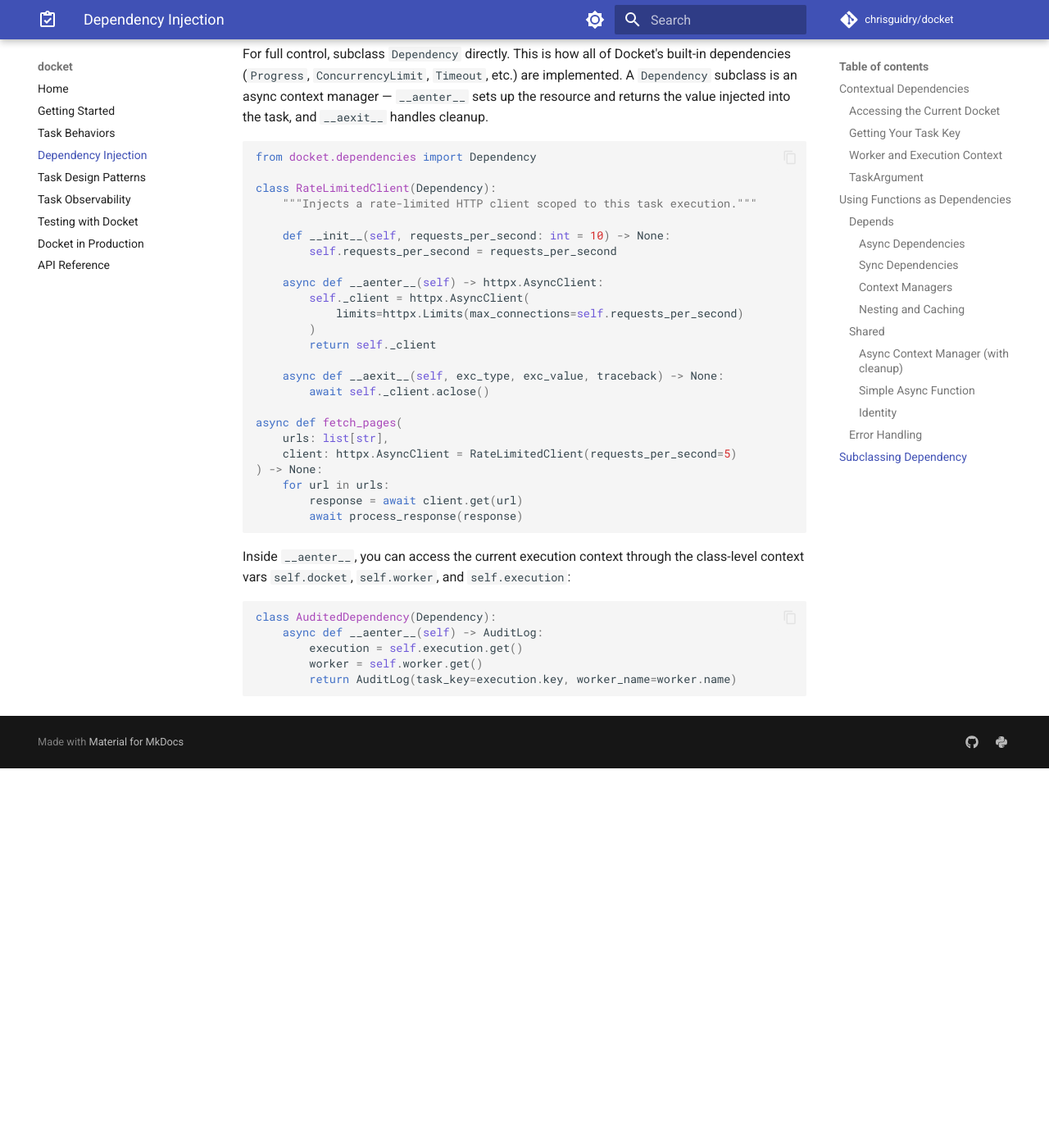
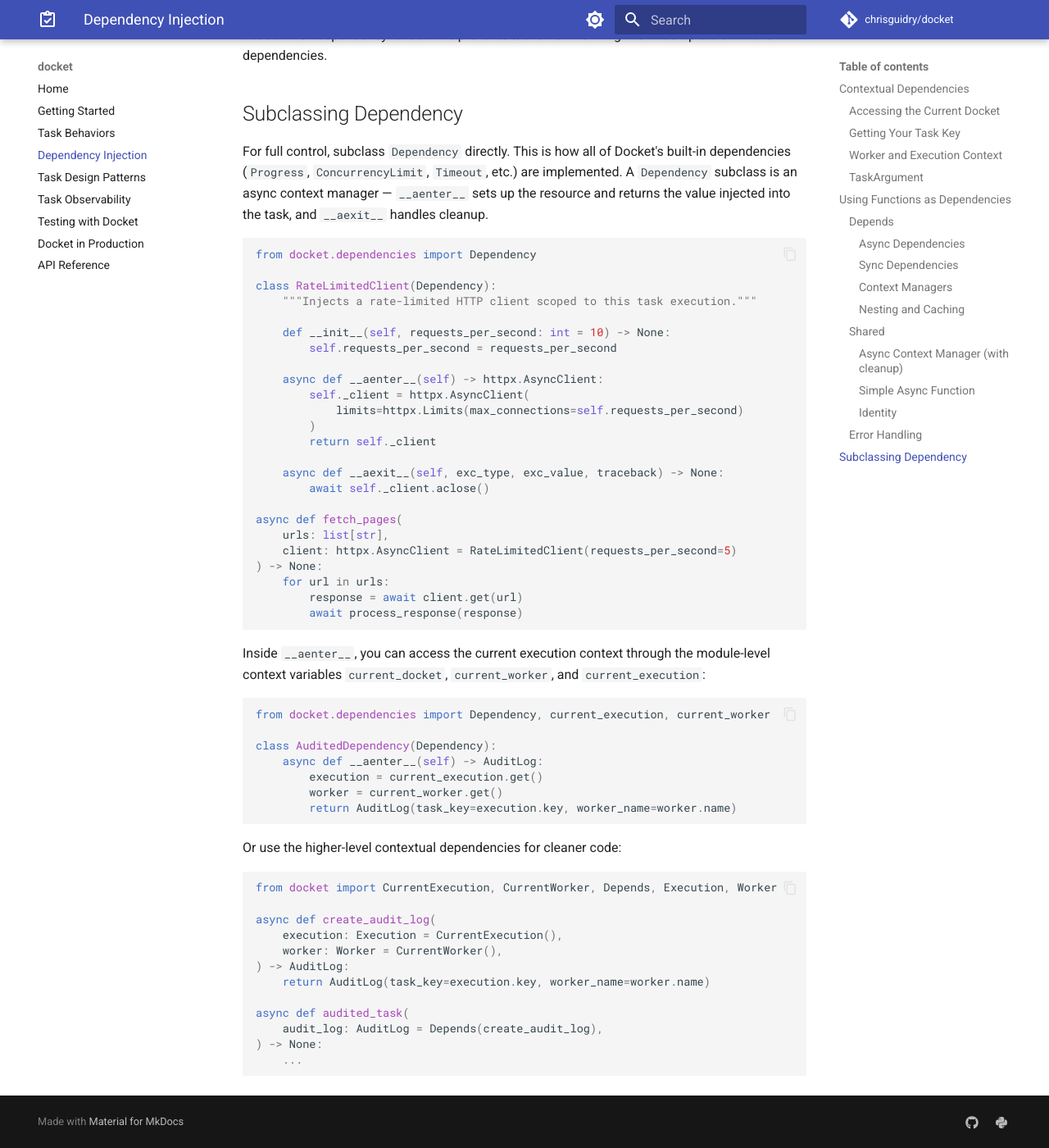
Before and after one commit to chrisguidry/docket, an MkDocs documentation site: the page built from docs/dependency-injection.md, in a window 1280 px wide and 1400 px high, scrolled down 6877 px. Shown: the whole window at 82% size. Built offline with MkDocs 1.6.1 and Material for MkDocs 9.7.7, drawn with Linux system fonts in a browser that asks for light colours; comment, search, counter and statistics services are not loaded; before the commit the page ends 7814 px from its top, so only the background shows below that; some of the changed text lies outside the part shown.

Commit message:
Update docs for uncalled-for and module-level ContextVars
Adds a note to the dependency injection docs that the DI system is now
built on uncalled-for as of 0.18.0, with links to its GitHub and PyPI.

Also updates the "Subclassing Dependency" section to show the new
module-level ContextVars (current_docket, current_worker,
current_execution) instead of the old class-attribute pattern, and adds
an example of using the higher-level contextual dependencies instead.

Co-Authored-By: Claude Opus 4.6 <noreply@anthropic.com>

````diff
--- a/docs/dependency-injection.md
+++ b/docs/dependency-injection.md
@@ -1,6 +1,13 @@
 # Dependency Injection
 
 Docket includes a dependency injection system that provides access to context, configuration, and custom resources. It's similar to FastAPI's dependency injection but tailored for background task patterns.
+
+As of version 0.18.0, Docket's dependency injection is built on the
+[`uncalled-for`](https://github.com/chrisguidry/uncalled-for) package
+([PyPI](https://pypi.org/project/uncalled-for/)), which provides the core
+resolution engine, `Depends`, `Shared`, and `Dependency` base class.  Docket
+layers on task-specific context (`CurrentDocket`, `CurrentWorker`, etc.) and
+behavioral dependencies (`Retry`, `Perpetual`, `Timeout`, etc.).
 
 ## Contextual Dependencies
 
@@ -355,12 +362,33 @@ async def fetch_pages(
         await process_response(response)
 ```
 
-Inside `__aenter__`, you can access the current execution context through the class-level context vars `self.docket`, `self.worker`, and `self.execution`:
+Inside `__aenter__`, you can access the current execution context through the
+module-level context variables `current_docket`, `current_worker`, and
+`current_execution`:
 
 ```python
+from docket.dependencies import Dependency, current_execution, current_worker
+
 class AuditedDependency(Dependency):
     async def __aenter__(self) -> AuditLog:
-        execution = self.execution.get()
-        worker = self.worker.get()
+        execution = current_execution.get()
+        worker = current_worker.get()
         return AuditLog(task_key=execution.key, worker_name=worker.name)
 ```
+
+Or use the higher-level contextual dependencies for cleaner code:
+
+```python
+from docket import CurrentExecution, CurrentWorker, Depends, Execution, Worker
+
+async def create_audit_log(
+    execution: Execution = CurrentExecution(),
+    worker: Worker = CurrentWorker(),
+) -> AuditLog:
+    return AuditLog(task_key=execution.key, worker_name=worker.name)
+
+async def audited_task(
+    audit_log: AuditLog = Depends(create_audit_log),
+) -> None:
+    ...
+```
````
